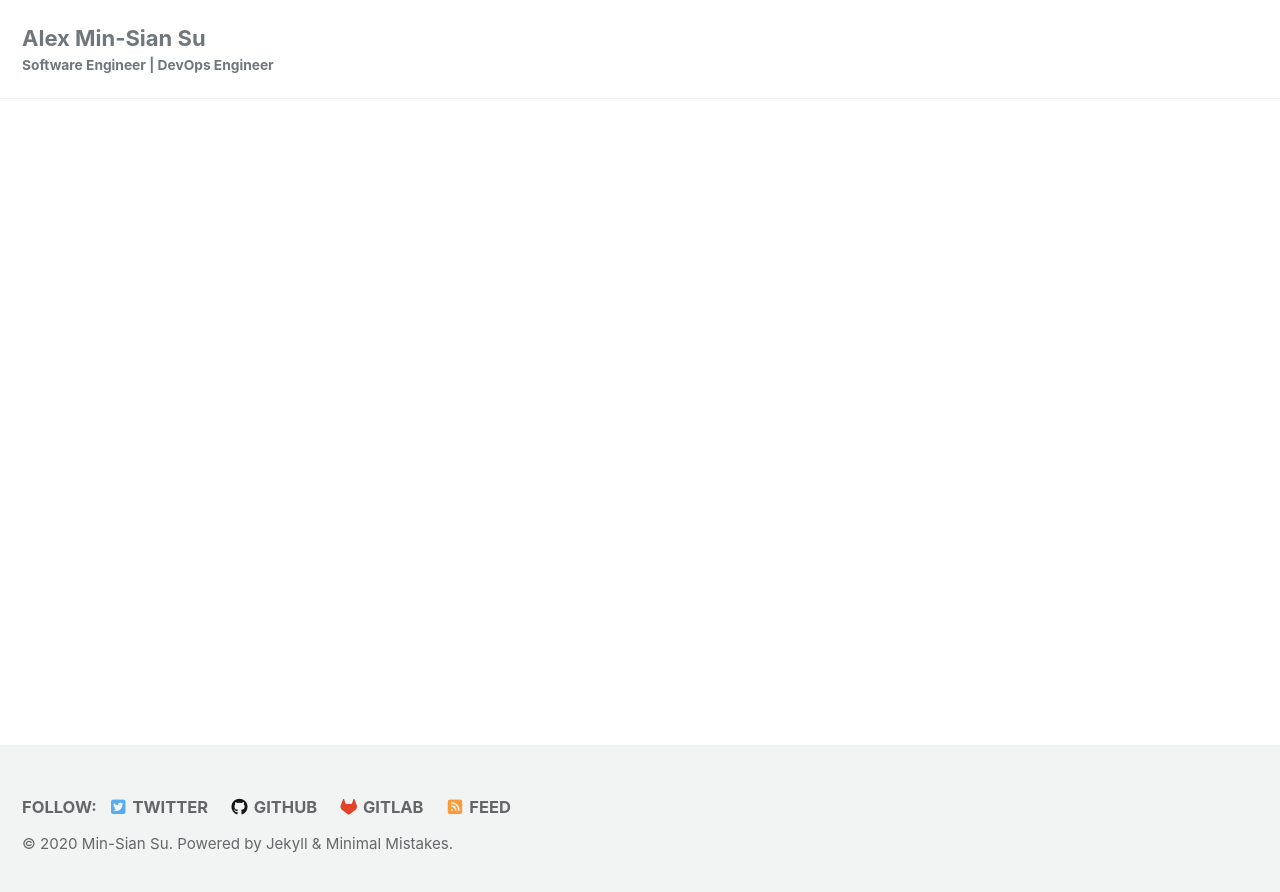
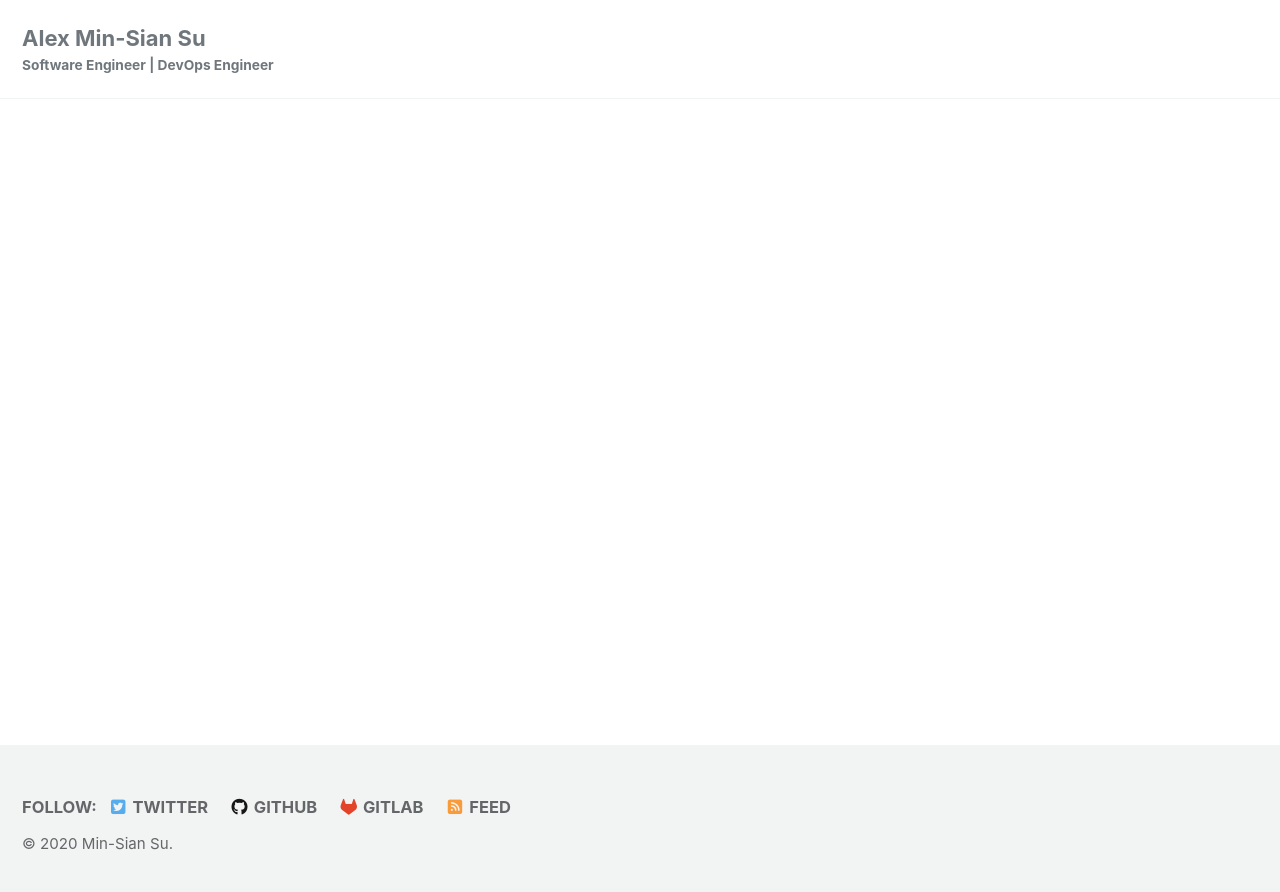
Before and after one commit to siansiansu/celebi, a Jekyll site: the page built from index.html, in a window 1280 px wide. Shown: the top 892 px of the page. Built offline with Jekyll 4.4.1, drawn with Linux system fonts in a browser that asks for light colours; cached includes are drawn as plain includes; nearby versions of some CDN libraries; the list of posts is cut into pages by our own code.

Commit message:
update footer

```diff
--- a/_includes/footer.html
+++ b/_includes/footer.html
@@ -1,19 +1,30 @@
 <div class="page__footer-follow">
   <ul class="social-icons">
     {% if site.data.ui-text[site.locale].follow_label %}
-      <li><strong>{{ site.data.ui-text[site.locale].follow_label }}</strong></li>
-    {% endif %}
+    <li><strong>{{ site.data.ui-text[site.locale].follow_label }}</strong></li>
+    {% endif %} {% if site.footer.links %} {% for link in site.footer.links %}
+    {% if link.label and link.url %}
+    <li>
+      <a href="{{ link.url }}" rel="nofollow noopener noreferrer"
+        ><i
+          class="{{ link.icon | default: 'fas fa-link' }}"
+          aria-hidden="true"
+        ></i>
+        {{ link.label }}</a
+      >
+    </li>
+    {% endif %} {% endfor %} {% endif %}
 
-    {% if site.footer.links %}
-      {% for link in site.footer.links %}
-        {% if link.label and link.url %}
-          <li><a href="{{ link.url }}" rel="nofollow noopener noreferrer"><i class="{{ link.icon | default: 'fas fa-link' }}" aria-hidden="true"></i> {{ link.label }}</a></li>
-        {% endif %}
-      {% endfor %}
-    {% endif %}
-
-    <li><a href="{% if site.atom_feed.path %}{{ site.atom_feed.path }}{% else %}{{ '/feed.xml' | relative_url }}{% endif %}"><i class="fas fa-fw fa-rss-square" aria-hidden="true"></i> {{ site.data.ui-text[site.locale].feed_label | default: "Feed" }}</a></li>
+    <li>
+      <a
+        href="{% if site.atom_feed.path %}{{ site.atom_feed.path }}{% else %}{{ '/feed.xml' | relative_url }}{% endif %}"
+        ><i class="fas fa-fw fa-rss-square" aria-hidden="true"></i> {{
+        site.data.ui-text[site.locale].feed_label | default: "Feed" }}</a
+      >
+    </li>
   </ul>
 </div>
 
-<div class="page__footer-copyright">&copy; {{ site.time | date: '%Y' }} {{ site.name | default: site.title }}. {{ site.data.ui-text[site.locale].powered_by | default: "Powered by" }} <a href="https://jekyllrb.com" rel="nofollow">Jekyll</a> &amp; <a href="https://mademistakes.com/work/minimal-mistakes-jekyll-theme/" rel="nofollow">Minimal Mistakes</a>.</div>
+<div class="page__footer-copyright">
+  &copy; {{ site.time | date: '%Y' }} {{ site.name | default: site.title }}.
+</div>
```
